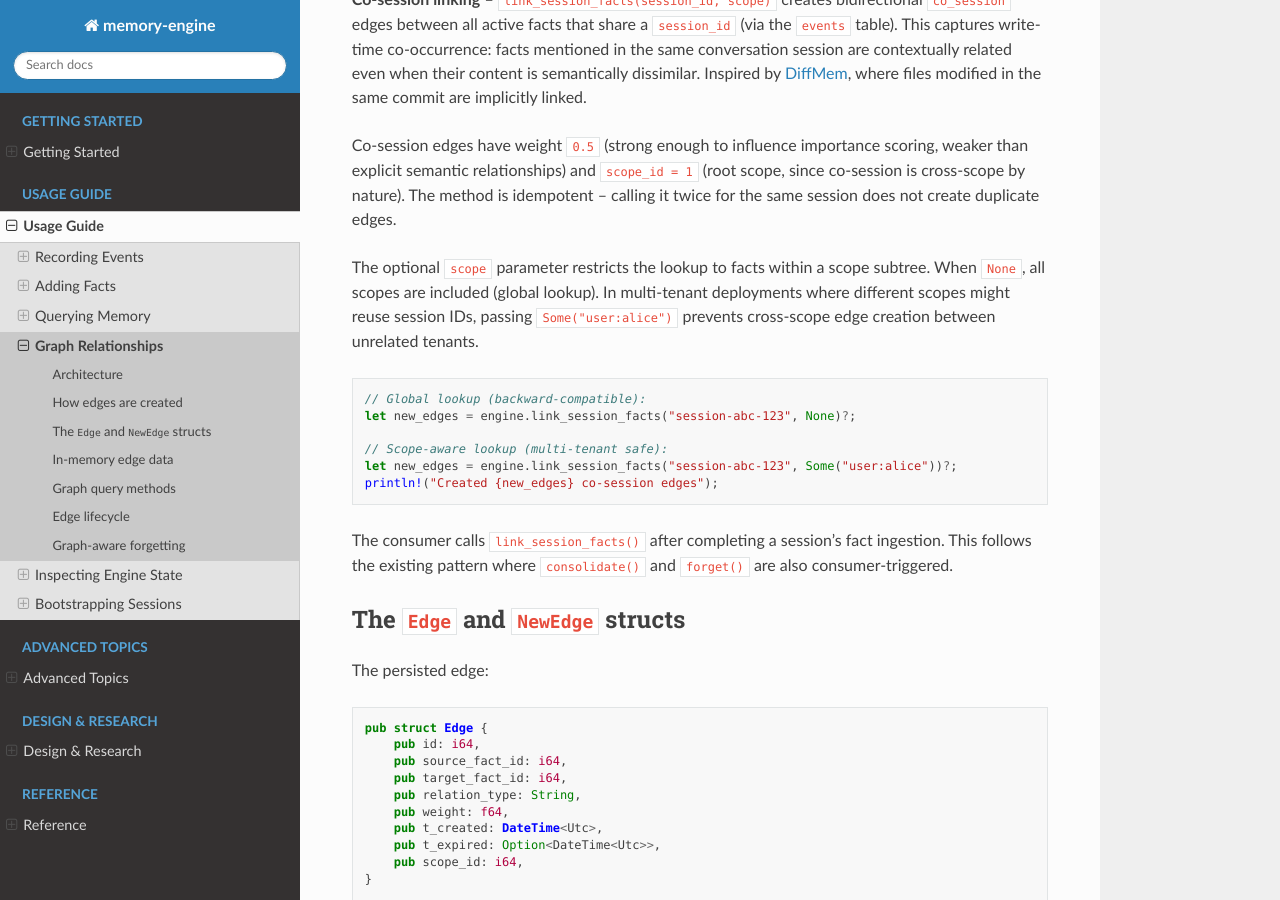
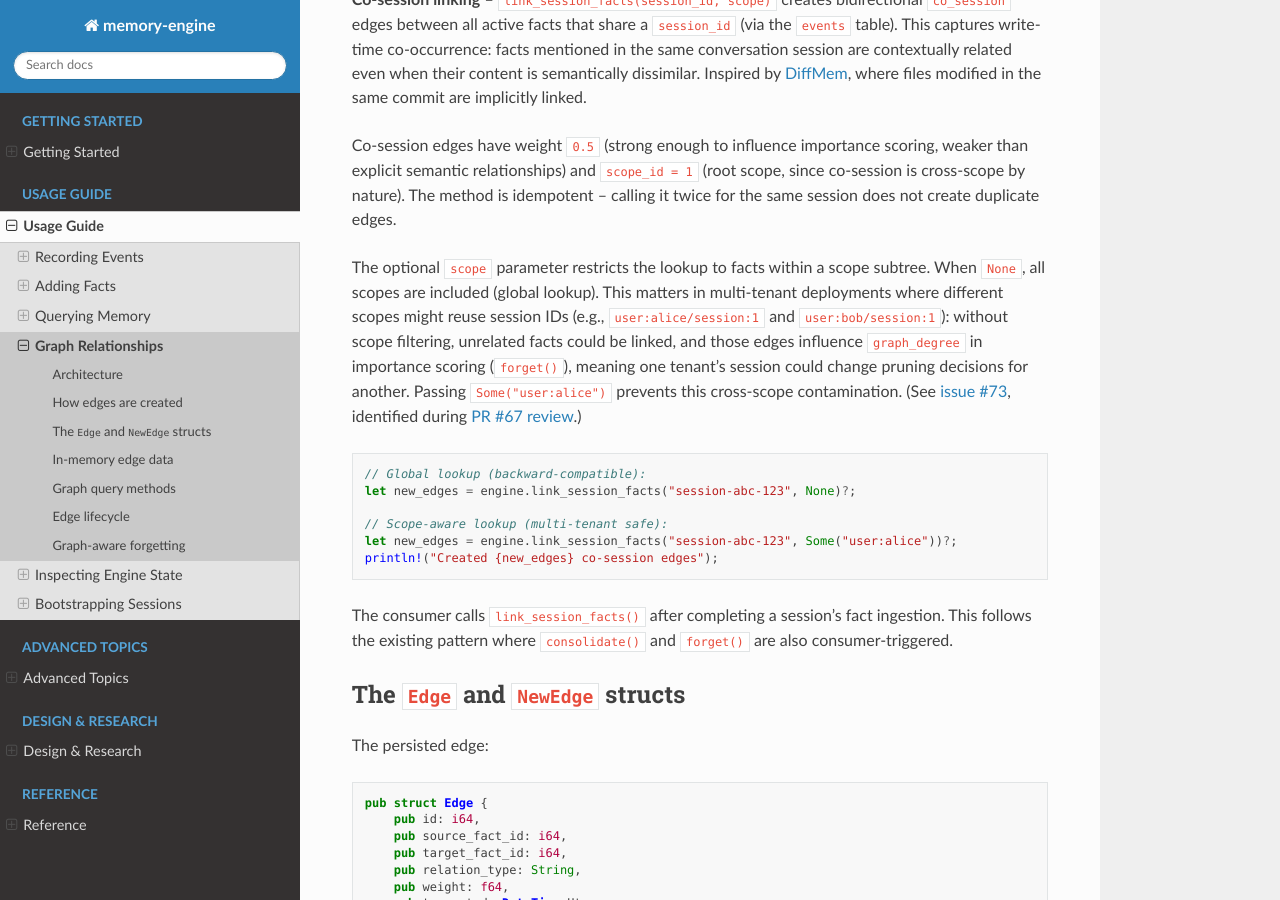
Before and after one commit to dutiona/memory-engine, a Sphinx documentation site: the page built from docs/usage/graph-relationships.md, in a window 1280 px wide and 900 px high, scrolled down 842 px. Built offline with Sphinx 7.4.7 and the Read the Docs theme 3.1.0, drawn with Linux system fonts in a browser that asks for light colours; pages that are not in the unit, such as notebooks, are missing from menus.

Commit message:
docs: add why/rationale for scope-aware session linking
Expand graph-relationships.md to explain the risk (cross-scope edge
contamination affecting importance scoring) and reference the origin
(issue #73, identified during PR #67 review).

````diff
--- a/docs/usage/graph-relationships.md
+++ b/docs/usage/graph-relationships.md
@@ -23,7 +23,7 @@ Edges are produced by three processes -- two internal and one consumer-triggered
 
 Co-session edges have weight `0.5` (strong enough to influence importance scoring, weaker than explicit semantic relationships) and `scope_id = 1` (root scope, since co-session is cross-scope by nature). The method is idempotent -- calling it twice for the same session does not create duplicate edges.
 
-The optional `scope` parameter restricts the lookup to facts within a scope subtree. When `None`, all scopes are included (global lookup). In multi-tenant deployments where different scopes might reuse session IDs, passing `Some("user:alice")` prevents cross-scope edge creation between unrelated tenants.
+The optional `scope` parameter restricts the lookup to facts within a scope subtree. When `None`, all scopes are included (global lookup). This matters in multi-tenant deployments where different scopes might reuse session IDs (e.g., `user:alice/session:1` and `user:bob/session:1`): without scope filtering, unrelated facts could be linked, and those edges influence `graph_degree` in importance scoring (`forget()`), meaning one tenant's session could change pruning decisions for another. Passing `Some("user:alice")` prevents this cross-scope contamination. (See [issue #73](https://github.com/dutiona/memory-engine/issues/73), identified during [PR #67 review](https://github.com/dutiona/memory-engine/pull/67#discussion_r2957128940).)
 
 ```rust
 // Global lookup (backward-compatible):
````
